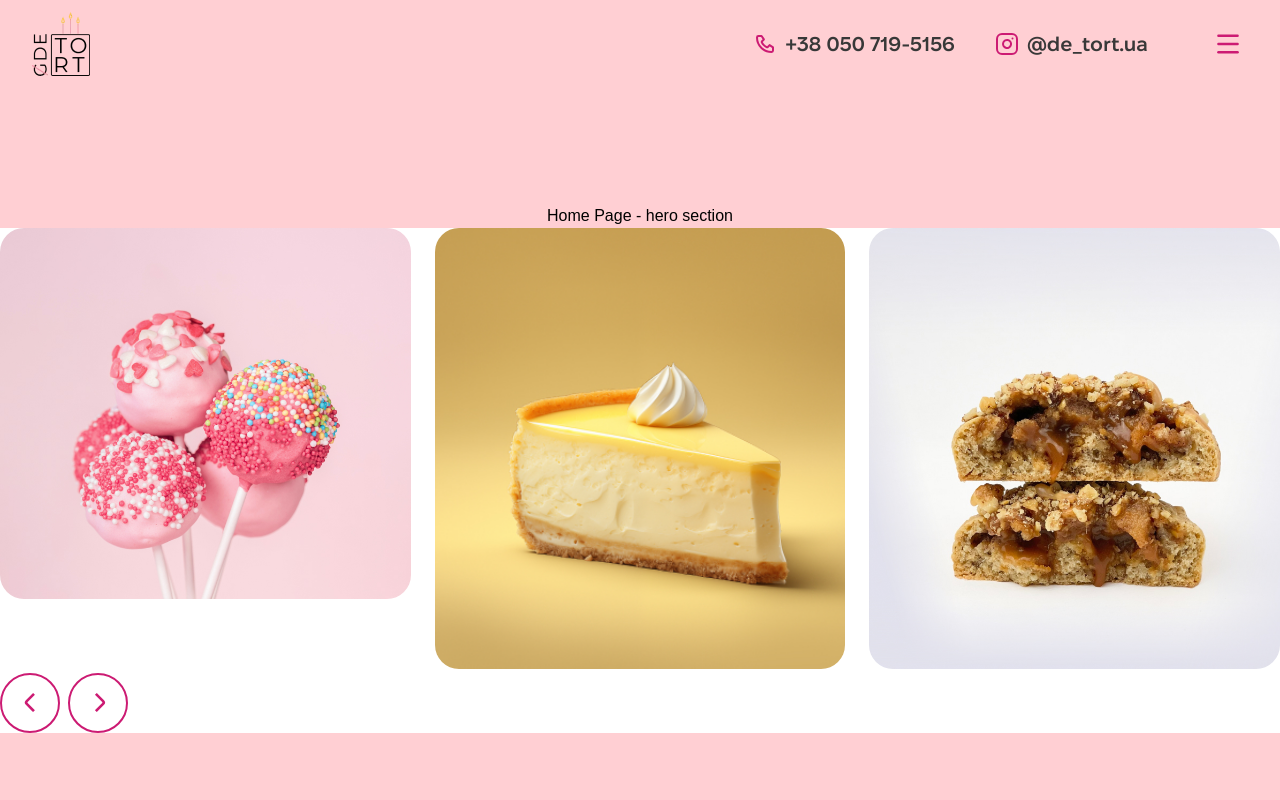
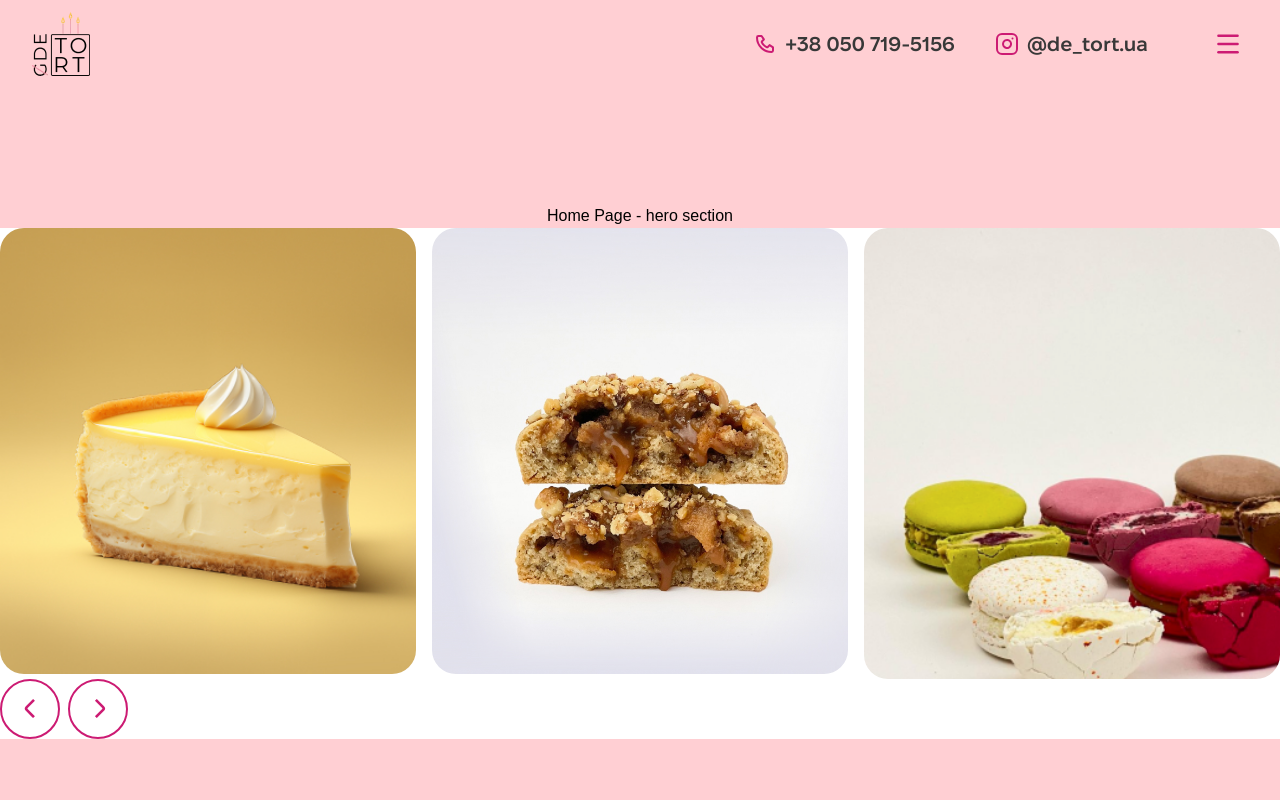
Before and after one commit to SoftRyzen-internship/de-tort, a Next.js app: page / in a window 1280 px wide. Shown: the top 800 px of the page. Built offline with nearby package versions, Linux system fonts and the light colour scheme; a web font is replaced by a local one.

Commit message:
add slider style changes, add readme

```diff
--- a/src/app/page.tsx
+++ b/src/app/page.tsx
@@ -11,8 +11,8 @@ export default async function Home() {
         <h1>Home Page - hero section</h1>
       </section>
 
-      <Slider section="advantages" />
-      <SliderNav section="advantages" />
+      <Slider section="feedback" />
+      <SliderNav section="feedback" />
       <Hero />
       <Contacts />
       <div className="container">
--- a/src/components/base/Slider/Slider.tsx
+++ b/src/components/base/Slider/Slider.tsx
@@ -35,7 +35,7 @@ export const Slider: React.FC<SliderProps> = ({
           nextEl: `.button-next-${section}`,
           prevEl: `.button-prev-${section}`,
         }}
-        slidesPerView={3}
+        slidesPerView={1}
         updateOnWindowResize={true}
         lazyPreloadPrevNext={1}
         loop={true}
@@ -43,7 +43,6 @@ export const Slider: React.FC<SliderProps> = ({
         spaceBetween={24}
         grabCursor={true}
         initialSlide={1}
-        centeredSlides={true}
         breakpoints={getSliderConfigs(section)}
         className={cn("w-full ", customClass)}
       >
@@ -61,7 +60,6 @@ export const Slider: React.FC<SliderProps> = ({
               height={320}
               src={slide}
               alt={"some"}
-              loading="lazy"
               // sizes="(max-width: 767px) 320px, (max-width: 1279px) 336px, 384px"
               className="w-full h-auto object-cover"
             />
--- a/src/components/base/SliderNav/SliderNav.tsx
+++ b/src/components/base/SliderNav/SliderNav.tsx
@@ -9,7 +9,7 @@ import { SliderNavigationProps } from "./types";
 
 export const SliderNav: React.FC<SliderNavigationProps> = ({
   className,
-  section,
+  section = "top",
 }) => {
   const { SliderButtonsAriaLabel } = data;
 
```
Also changed, not shown: 1 other file (tests, documents, lock files or other folders).
